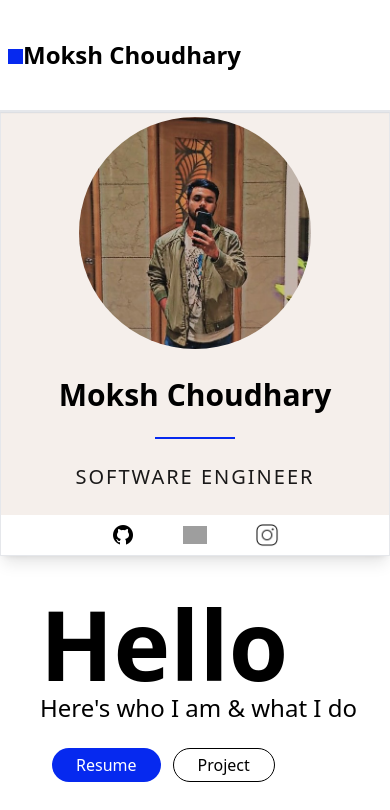
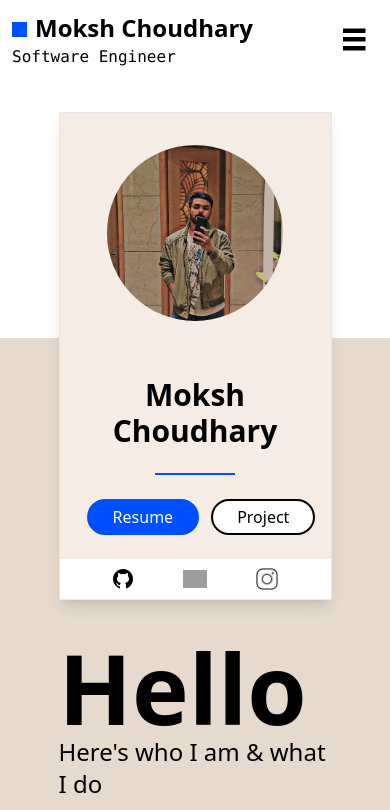
Before and after one commit to MokshChoudhary/mokshchoudhary.github.io, a React (Vite) app: page / in a window 390 px wide. Shown: the top 810 px of the page. Built offline with nearby package versions, Linux system fonts and the light colour scheme; grey boxes are pictures that could not be loaded.

Commit message:
add update

```diff
--- a/src/App.css
+++ b/src/App.css
@@ -4,9 +4,9 @@
 
 :root{
 
-  --primary-color : #E2D2C1;
-  --secondary-color : #F5EFEB;
-  --primary-button-color : #0629ef;
+  --primary-color : #e6dace;
+  --secondary-color : #f5ece6;
+  --primary-button-color : #0050ff;
 
 }
 
--- a/src/App.tsx
+++ b/src/App.tsx
@@ -1,35 +1,47 @@
 import './App.css'
 import menu from "./assets/menu.png"
 import Card from './comp/Card'
+import Nav from 'react-bootstrap/Nav';
 
 function App() {
 
   return (
-    <div className='text-[#000] w-screen h-screen p-0 m-0 '>
-      <header className='fixed h-28 bg-white top-0 z-10  w-screen border-b-2 border-x-black shadow-sm '>
+    <div className='text-[#000] w-screen h-screen p-0 m-0'>
+      <div className=' hidden fixed bg-secondary-color top-0 left-0 h-dvh w-screen z-10 overflow-hidden'>
+        <Nav className=" max-md:hidden absolute transform -translate-y-1/2 top-1/2 right-2 grid grid-flow-col">
+          <Nav.Link className='mx-3 font-thin' href="#aboutMe">ABOUT ME</Nav.Link>
+          <Nav.Link className='mx-3 font-thin' href="#resume">RESUME</Nav.Link>
+          <Nav.Link className='mx-3 font-thin' href="#project">PROJECT</Nav.Link>
+          <Nav.Link className='mx-3 font-thin' href="#contact">CONTACT</Nav.Link>
+        </Nav>
+      </div>
+
+
+      <header className='max:md:fixed max-md:h-1/2 md:h-28 bg-white top-0 max-md:z-10  w-screen border-b-2 border-x-black shadow-sm '>
         <nav className='h-full md:grid max-md:flex grid-cols-2 gap-2'>
           <div className='relative h-full w-full'>
-            <div className='absolute  transform -translate-y-1/2 top-1/2 left-2'>
-              <div className='h-[15px] w-[15px] inline-flex bg-primary-button-color' />
-              <div className='inline text-2xl font-bold'>Moksh Choudhary</div>  <div className='max-md:hidden m-0 p-0 left-0 font-mono inline'>Software Engineer</div>
+            <div className='absolute  md:transform md:-translate-y-1/2 md:top-1/2 md:left-2 max-md:top-3 max-md:left-3'>
+              <div className='h-[15px] w-[15px] me-2 inline-flex bg-primary-button-color' />
+              <div className='inline text-2xl font-bold'>Moksh Choudhary</div>  <div className=' m-0 p-0 left-0 font-mono inline'><br className='md:hidden' />Software Engineer</div>
             </div>
           </div>
-          <div className='relative h-full'>
-            <div className='md:hidden'>
-              <img className='h-8 absolute transform -translate-y-1/2 top-1/2 right-2' src={String(menu)}></img>
+          <div className='md:relative '>
+            <div className='md:hidden absolute top-6 right-5'>
+              <img className='h-8 w-8' src={String(menu)} />
+
             </div>
-            <div className='max-md:hidden absolute transform -translate-y-1/2 top-1/2 right-2 grid grid-flow-col'>
-              <div className='mx-3 font-thin active'>ABOUT ME</div>
-              <div className='mx-3 font-thin'>RESUME</div>
-              <div className='mx-3 font-thin'>PROJECT</div>
-              <div className='mx-3 font-thin'>CONTACT</div>
-            </div>
+            <Nav className="me-auto max-md:hidden absolute transform -translate-y-1/2 top-1/2 right-2 grid grid-flow-col">
+              <Nav.Link className='mx-3 font-thin' href="#aboutMe">ABOUT ME</Nav.Link>
+              <Nav.Link className='mx-3 font-thin' href="#resume">RESUME</Nav.Link>
+              <Nav.Link className='mx-3 font-thin' href="#project">PROJECT</Nav.Link>
+              <Nav.Link className='mx-3 font-thin' href="#contact">CONTACT</Nav.Link>
+            </Nav>
           </div>
         </nav>
       </header>
-      <div className=' bg-white top-28 w-screen h-screen bg-primary-color grid-flow-col'>
+      <div className=' bg-white top-28 w-screen h-1/2 md:h-screen bg-primary-color grid-flow-col'>
 
-        <div className='md:bg-primary-color h-screen w-[40%]' />
+        <div className='max-md:absolute max-md:top-[40%] bg-primary-color h-screen w-screen md:w-[40%]' />
       </div>
 
       <Card />
--- a/src/comp/Card.tsx
+++ b/src/comp/Card.tsx
@@ -6,31 +6,35 @@ import linkdin from "../assets/linkedin.png"
 export default function Card() {
     return (
         <>
-            <div className="absolute max-md:w-screen md:w-[70%] md:top-[25%] md:left-[20%] max-md:top-28">
+            <div className="absolute w-[70%] md:top-[25%] left-[15%] md:left-[25%] max-md:top-28">
                 <div className="md:flex">
                     <div className="bg-secondary-color max-md:mb-10 w-full border shadow-lg">
-                        <img className="rounded-full w-60 md:p-8 max-md:p-1 m-auto" src={String(moksh)} alt="Moksh Choudhary" />
+                        <img className="rounded-full w-60 p-8 m-auto" src={String(moksh)} alt="Moksh Choudhary" />
                         <div className="">
-                            <div className="font-bold text-3xl my-6 text-center">Moksh <br className="max-md:hidden"/> Choudhary</div>
+                            <div className="font-bold text-3xl my-6 text-center">Moksh <br className="max-md:hidden" /> Choudhary</div>
                             <div className='bg-primary-button-color w-20 my-2 h-[2px] mx-auto' />
-                            <div className="text-[#1a1919] my-6 tracking-widest text-xl font-thin text-center mx-auto">
+                            <div className="text-[#1a1919] max-md:hidden my-6 tracking-widest text-xl font-thin text-center mx-auto">
                                 SOFTWARE ENGINEER
+                            </div>
+                            <div className="flex md:hidden justify-center items-center my-6">
+                                <button className="bg-primary-button-color transition-colors duration-300 ease-in-out hover:bg-white hover:border-primary-button-color border-2 hover:text-black rounded-full px-6 py-1 mx-3 border-primary-button-color text-white">Resume</button>
+                                <button className="bg-white transition-colors duration-300 ease-in-out hover:bg-primary-button-color hover:border-primary-button-color border-2 hover:text-white rounded-full px-6 py-1 border-black">Project</button>
                             </div>
                         </div>
                         <div className="relative bottom-0 bg-white">
                             <div className="flex items-center justify-center">
-                                <img src={String(git)}     className="w-6 mx-6 py-2"/>
-                                <img src={String(linkdin)} className="w-6 mx-6 py-2"/>
-                                <img src={String(insta)}   className="w-6 mx-6 py-2"/>
+                                <img src={String(git)} className="w-6 mx-6 py-2" />
+                                <img src={String(linkdin)} className="w-6 mx-6 py-2" />
+                                <img src={String(insta)} className="w-6 mx-6 py-2" />
                             </div>
                         </div>
                     </div>
-                    <div className="ms-10">
+                    <div className="md:ms-10 mt-10">
                         <h1 className="text-8xl font-bold">Hello </h1>
-                        <h1 className="text-2xl">Here's who I am & what I do </h1>
-                        <div className="flex my-6">
-                            <button className="rounded-full px-6 py-1 mx-3 bg-primary-button-color text-white">Resume</button>
-                            <button className="rounded-full px-6 py-1 border border-black">Project</button>
+                        <h1 className="text-2xl mb-6">Here's who I am & what I do </h1>
+                        <div className="flex max-md:hidden  my-6">
+                            <button className="bg-primary-button-color transition-colors duration-300 ease-in-out hover:bg-white hover:border-primary-button-color border-2 hover:text-black rounded-full px-10 py-1 mx-1 border-primary-button-color text-white">Resume</button>
+                            <button className="bg-white transition-colors duration-300 ease-in-out hover:bg-primary-button-color hover:border-primary-button-color border-2 hover:text-white rounded-full px-10 py-1 border-black">Project</button>
                         </div>
                         <div>
                             I'm a paragraph. Click here to add your own text and edit me. It’s easy. Just click “Edit Text” or double click me to add your own content and make changes to the font.
--- /dev/null
+++ b/src/comp/CustNav.tsx
@@ -0,0 +1,40 @@
+import React, { useState } from "react";
+
+
+const CustomNav = ({ li }) => {
+  const [window, setWindow] = useState(false);
+
+  let openClose = () => {
+    if (window === false) {
+      setWindow(true);
+    } else {
+      setWindow(false);
+    }
+  };
+  return (
+    <nav className="navbar-menu" style={{ width: window === false ? 250 : 60 }}>
+      <div className="burger" onClick={() => openClose()}>
+        <img src="img/menu.svg" alt="burger" />
+      </div>
+      <ul className="navbar__list">
+        {li.map((item, i) => (
+          <div className="navbar__li-box" key={i}>
+            <img
+              src={item[1]}
+              alt={item[1]}
+              style={{ paddingLeft: window === false ? 27 : 17 }}
+            />
+            <li
+              className="navbar__li"
+              style={{ display: window === false ? "inline-block" : "none" }}
+            >
+              {item[0]}
+            </li>
+          </div>
+        ))}
+      </ul>
+    </nav>
+  );
+};
+
+export default CustomNav;
--- /dev/null
+++ b/src/comp/_CustNav.scss
@@ -0,0 +1,48 @@
+@import url('https://fonts.googleapis.com/css?family=Lato&display=swap');
+$backgroundColor: white;
+$textcolor:#000000;
+$borderLeftColor:#58b5fc;
+
+.navbar-menu {
+  height:100vh;
+  background-color:$backgroundColor;
+  box-shadow: 1px 1px 7px rgba(0,0,0,0.15);
+  transition: all 0.5s ease;
+
+}
+.burger{
+  display:flex;
+  justify-content: flex-end;
+}
+.burger img {
+  padding: 25px 8px 0px 0px;
+  cursor: pointer;
+}
+.navbar__list {
+  list-style-type: none;
+
+}
+.navbar__li {
+  display: inline-block;
+  padding:0px 0px 0px 12px;
+  position: relative;
+  top:2.5px;
+  font-size: 16px;
+  letter-spacing: 0px;
+  line-height: 38px;
+  color: $textcolor;
+  font-family: "Lato";
+  font-weight: 400;
+}
+.navbar__li-box:first-child {
+  margin-top:53px;
+
+}
+.navbar__li-box {
+  height: 43px;
+  margin-top:15px;
+}
+.navbar__li-box:hover {
+  border-left: 7px solid $borderLeftColor;
+  cursor: pointer;
+}
```
Also changed, not shown: package.json (+4 -3 lines), 10 other files (tests, documents, lock files or other folders).
